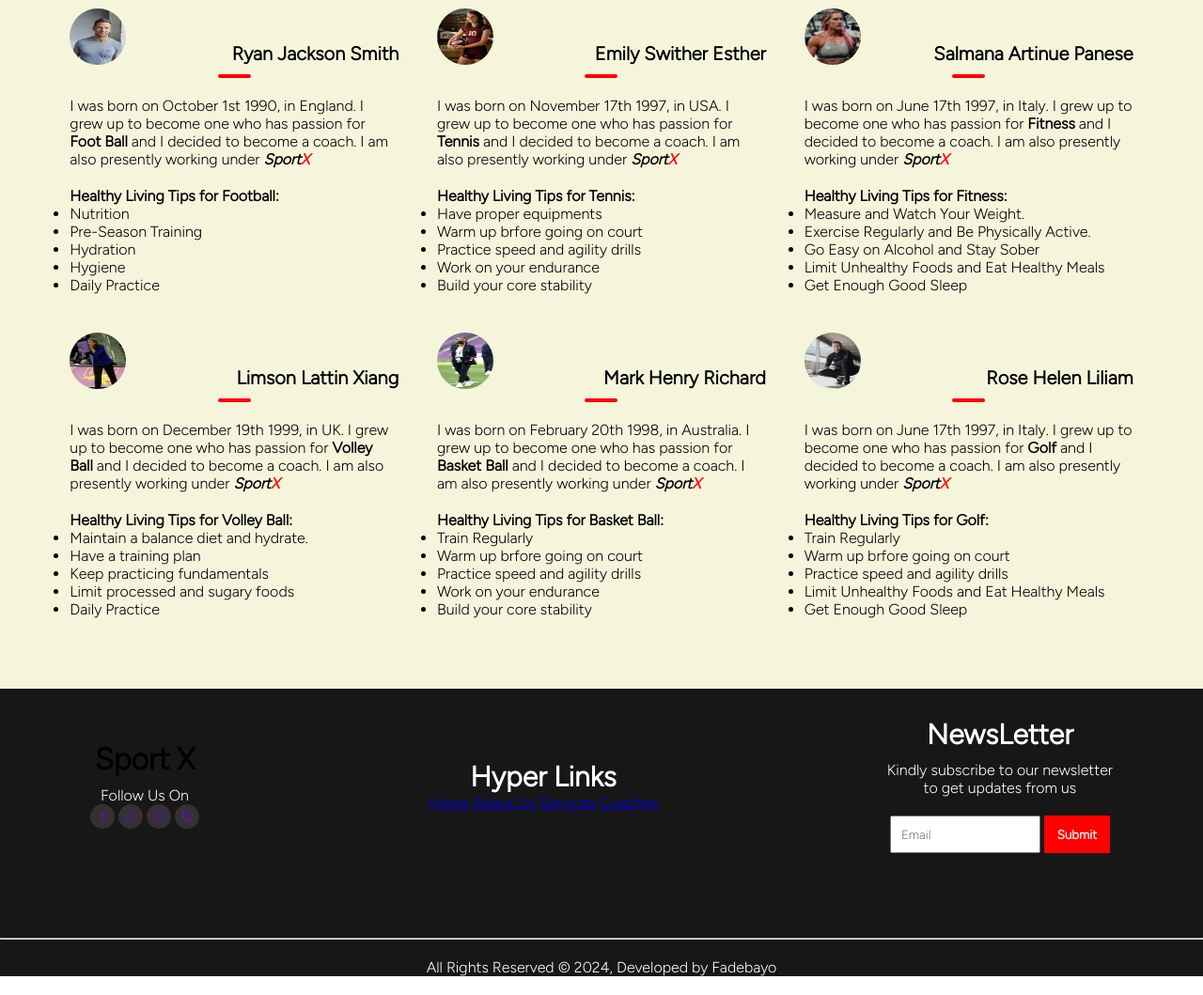
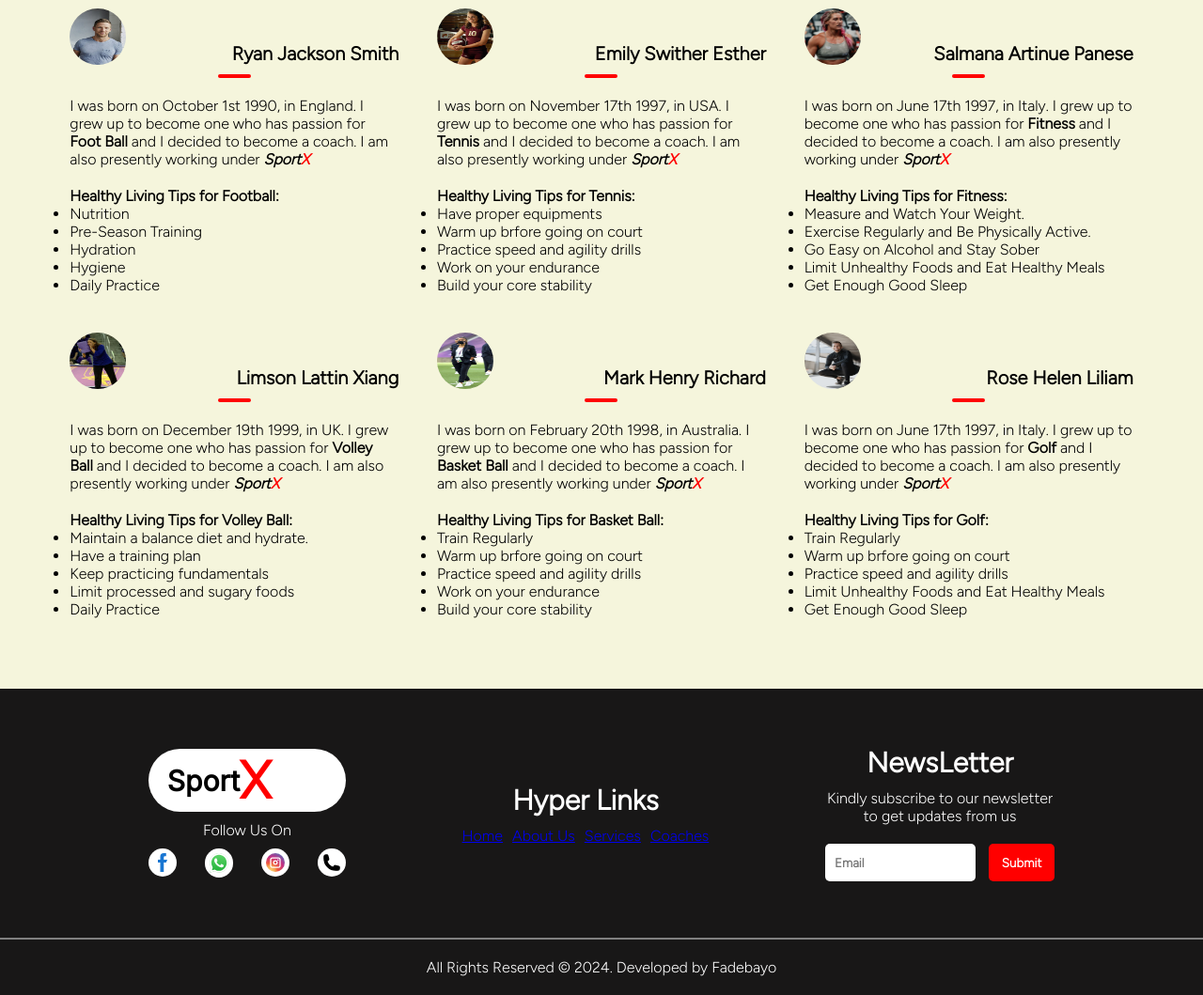
Before and after one commit to Ceejay-777/sport-responsive, a plain HTML site: page Sports/coaches.html in a window 1280 px wide. Shown: the part 547-1606 px from the top of the page at 94% size. Drawn offline with nearby package versions, Linux system fonts and the light colour scheme; a web font is replaced by a local one.

Commit message:
Worked on footer

```diff
--- a/Sports/coaches.html
+++ b/Sports/coaches.html
@@ -243,18 +243,30 @@
     <footer id="footer">
       <div class="container">
         <div class="sportx">
-          <h1>Sport <span>X</span></h1>
-          <p id="follow">Follow Us On</p>
-          <nav>
-            <a href=""> <i class="bx bxl-facebook"></i></a>
-            <a href=""><i class="bx bxl-whatsapp"></i></a>
-            <a href=""> <i class="bx bxl-instagram"></i></a>
-            <a href=""> <i class="bx bxs-phone-call"></i></a>
+          <div class="logo">Sport <span class="redX">X</span></div>
+          <p class="follow">Follow Us On</p>
+          <nav class="social-nav">
+            <a href="">
+              <div class="link-icon">
+                <img src="asset/facebook.svg" alt="" /></div
+            ></a>
+            <a href="">
+              <div class="link-icon">
+                <img src="asset/whatsapp.svg" alt="" /></div
+            ></a>
+            <a href="">
+              <div class="link-icon">
+                <img src="asset/instagram.svg" alt="" /></div
+            ></a>
+            <a href="">
+              <div class="link-icon">
+                <img src="asset/mobile.svg" alt="" /></div
+            ></a>
           </nav>
         </div>
         <div class="links">
           <h5>Hyper Links</h5>
-          <nav>
+          <nav class="footer-nav">
             <a href="index.html">Home</a>
             <a href="index.html#welcome">About Us</a>
             <a href="services.html">Services</a>
@@ -263,20 +275,21 @@
         </div>
         <div class="newsletter">
           <h5>NewsLetter</h5>
-          <p id="subscribe">
+          <p class="subscribe">
             Kindly subscribe to our newsletter <br />
             to get updates from us
           </p>
-          <form action="" method="get">
-            <input type="text" placeholder="Email" />
-            <input type="submit" />
+          <form>
+            <input type="email" placeholder="Email" class="enter-email" />
+            <button type="submit" class="submit">Submit</button>
           </form>
         </div>
       </div>
-      <hr />
-      <p class="footer-text">
-        All Rights Reserved &copy 2024, Developed by Fadebayo
-      </p>
+      <div class="acknowledgement">
+        <p class="footer-text">
+          All Rights Reserved &copy 2024. Developed by Fadebayo
+        </p>
+      </div>
     </footer>
 
     <script src="coaches.js"></script>
--- a/Sports/coachesStyles.css
+++ b/Sports/coachesStyles.css
@@ -238,42 +238,92 @@ footer {
 
 .container {
   display: flex;
-  justify-content: space-between;
+  justify-content: space-around;
   flex-wrap: wrap;
   align-items: center;
   width: 85%;
   margin: 0px auto;
   padding: 30px 0px;
   text-align: center;
+  max-width: 1440px;
 }
-a i {
-  background-color: rgb(51, 49, 49);
+
+.sportx,
+.links,
+.newsletter {
+  margin: 30px auto;
+}
+
+.social-nav {
+  margin-top: 10px;
+  display: flex;
+  gap: 30px;
+}
+
+.link-icon {
+  width: 30px;
+  background-color: white;
+  display: flex;
+  border-radius: 50%;
   padding: 5px;
-  border-radius: 50%;
+  /* box-sizing: content-box; */
+  /* align-items: center; */
 }
+
+.link-icon img {
+  width: 100%;
+}
+
+.footer-nav {
+  margin-top: 10px;
+  display: flex;
+  gap: 10px;
+}
+
 h5 {
   color: white;
   font-size: 30px;
 }
-#follow {
+
+.follow,
+.subscribe {
   color: white;
-  padding-top: 10px;
+  /* padding-top: 10px; */
+  margin-top: 10px;
 }
-#subscribe {
+
+/* #subscribe {
   padding-top: 10px;
   color: white;
+} */
+
+form {
+  /* padding-top: 20px; */
+  margin-top: 20px;
 }
-form {
-  padding-top: 20px;
-}
-input[type="text"] {
+
+/* input[type="text"] {
   height: 40px;
   width: 160px;
 }
 ::placeholder {
   padding-left: 10px;
+} */
+
+.enter-email {
+  height: 40px;
+  width: 160px;
+  padding: 5px 10px;
+  border-radius: 5px;
+  margin-right: 10px;
+  border: none;
 }
-input[type="submit"] {
+
+.enter-email::placeholder {
+  font-weight: 600;
+}
+
+/* input[type="submit"] {
   height: 40px;
   width: 70px;
   background-color: red;
@@ -284,17 +334,41 @@ input[type="submit"] {
 input[type="submit"]:hover {
   background-color: rgb(219, 31, 31);
   cursor: pointer;
+} */
+
+.submit {
+  height: 40px;
+  width: 70px;
+  background-color: red;
+  border: none;
+  color: white;
+  font-weight: 600;
+  border-radius: 5px;
 }
-footer hr {
+
+.submit:hover {
+  background-color: rgb(219, 31, 31);
+  cursor: pointer;
+}
+
+/* .divider {
   width: 100%;
-  margin: 0;
+  height: 2px;
   margin-top: 60px;
   background-color: gray;
+} */
+
+.acknowledgement {
+  border-top: 2px solid gray;
+  position: flex;
+  padding: 20px 0px;
+  color: white;
 }
-.footer-text {
+
+/* .footer-text {
   color: white;
   padding-top: 20px;
-}
+} */
 
 .mainnav-open {
   transform: translateX(-200px);
```
Also changed, not shown: Sports/asset/facebook.svg (added), Sports/asset/instagram.svg (added), Sports/asset/mobile.svg (added), Sports/asset/whatsapp.svg (added).
